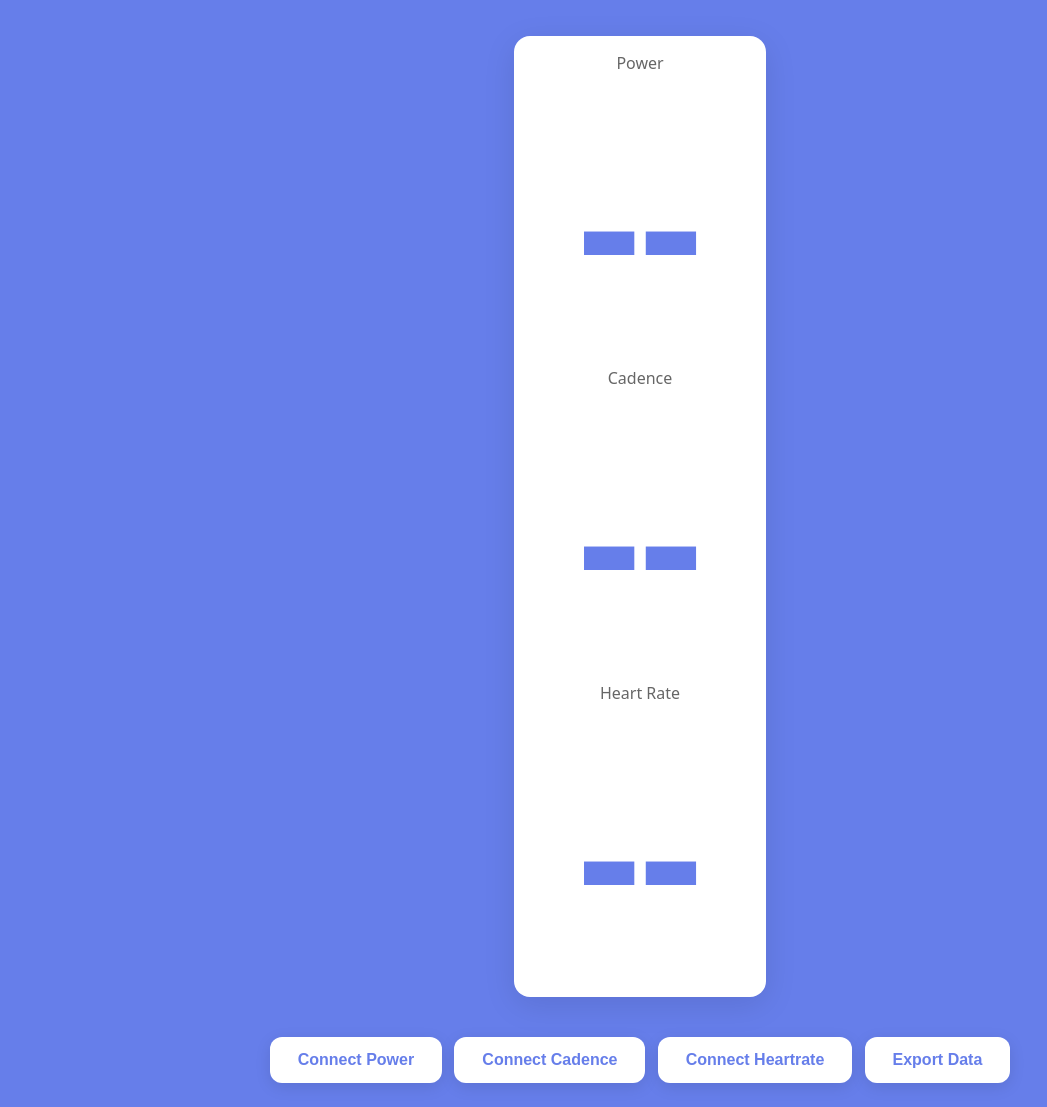
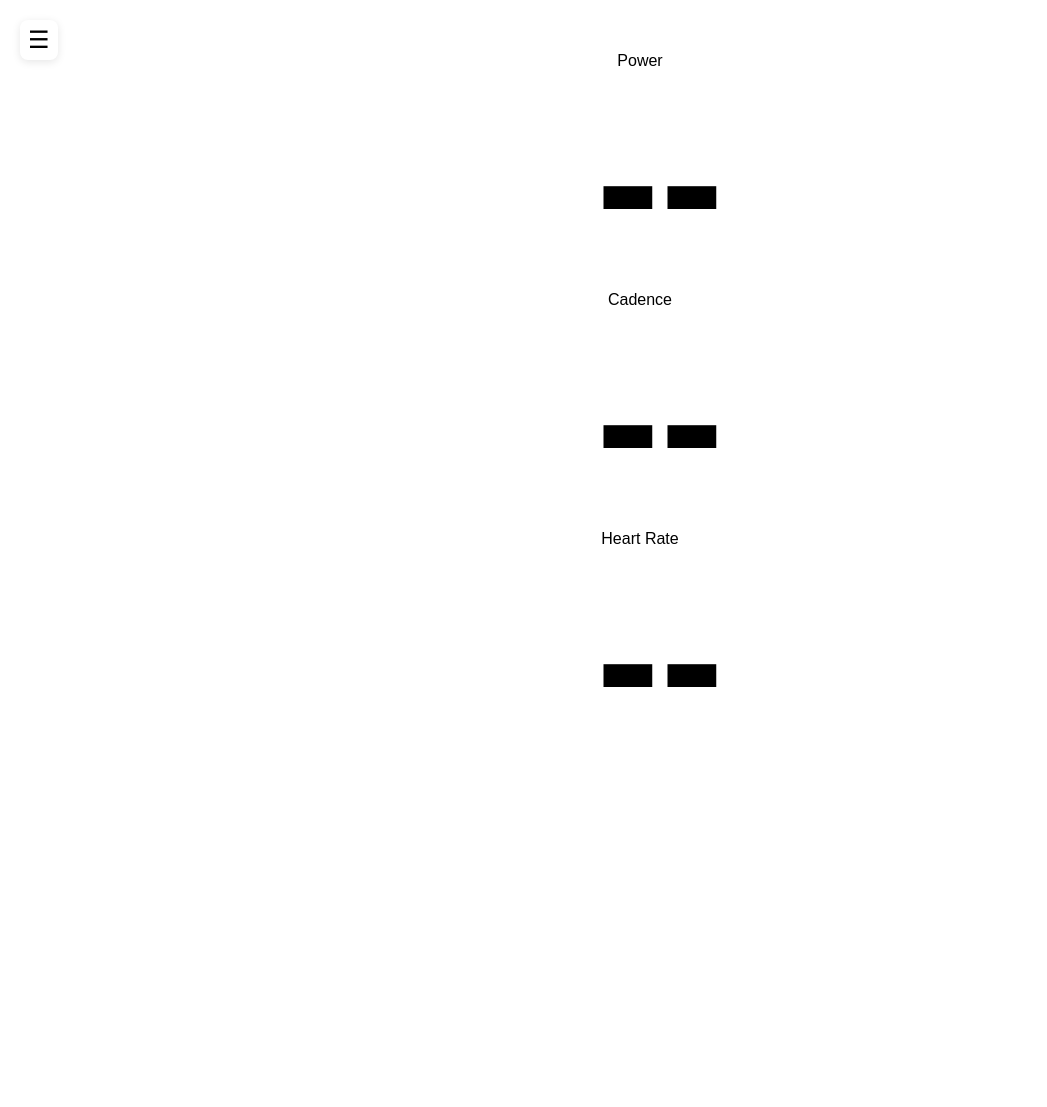
Before and after one commit to colscoding/tdd-spin-bike-power, a website built with Parcel: page index.html in a window 1280 px wide. Shown: the whole page, without its empty margins (0-1047 px from the left). After the commit the page ends 820 px from the top, so only its background shows below. Built offline with nearby package versions, Linux system fonts and the light colour scheme.

Commit message:
update layout

```diff
--- a/index.html
+++ b/index.html
@@ -21,12 +21,15 @@
             <dd id="heartrate"></dd>
         </dl>
     </div>
-    <div>
-        <button id="connectPower">Connect Power</button>
-        <button id="connectCadence">Connect Cadence</button>
-        <button id="connectHeartrate">Connect Heartrate</button>
-        <button id="exportData">Export Data</button>
-    </div>
+    <details>
+        <summary>☰</summary>
+        <div id="controls">
+            <button id="connectPower">Connect Power</button>
+            <button id="connectCadence">Connect Cadence</button>
+            <button id="connectHeartrate">Connect Heartrate</button>
+            <button id="exportData">Export Data</button>
+        </div>
+    </details>
 </body>
 
 </html>
--- a/main.css
+++ b/main.css
@@ -1,55 +1,67 @@
+* {
+    font-family: sans-serif;
+}
+
+/* Center content on page */
 body {
-    font-family: system-ui, sans-serif;
-    background: #667eea;
-    min-height: 100vh;
     display: flex;
+    flex-direction: column;
     align-items: center;
     justify-content: center;
-    gap: 20px;
-    flex-direction: column;
+    min-height: 100vh;
     margin: 0;
-    padding: 20px;
+    padding: 10px;
 }
 
-#metricsTable {
-    background: white;
-    border-radius: 16px;
-    box-shadow: 0 8px 32px rgba(0, 0, 0, 0.1);
-    overflow: hidden;
-    padding: 8px 0;
+/* Metric labels */
+#metricsTable dt {
+    font-size: 1em;
+    text-align: center;
 }
 
-#metricsTable dt,
+/* Metric values (large numbers) */
 #metricsTable dd {
-    padding: 0.5rem 4rem;
-    margin: 0;
+    font-size: 12em;
+    font-weight: bold;
+    text-align: center;
 }
 
-#metricsTable dt {
-    color: #666;
-    text-align: center;
-    font-weight: 500;
-    font-size: 1rem;
+/* Hamburger menu container - fixed to top left */
+details {
+    position: fixed;
+    top: 20px;
+    left: 20px;
+    background: white;
+    border-radius: 8px;
+    box-shadow: 0 2px 8px rgba(0, 0, 0, 0.1);
 }
 
-#metricsTable dd {
-    font-weight: 700;
-    font-size: 12rem;
-    color: #667eea;
-    text-align: center;
-    font-variant-numeric: tabular-nums;
+/* Hamburger icon (☰) */
+summary {
+    font-size: 24px;
+    padding: 6px 8px;
+    cursor: pointer;
+    list-style: none;
+    user-select: none;
 }
 
-button {
-    background: white;
-    border: none;
-    border-radius: 12px;
-    padding: 14px 28px;
-    font-size: 16px;
-    font-weight: 600;
-    color: #667eea;
+/* Controls container when menu is open */
+#controls {
+    text-align: center;
+    padding: 12px;
+    border-top: 1px solid #eee;
+    display: flex;
+    flex-direction: column;
+    gap: 8px;
+}
+
+/* All buttons */
+#controls button {
+    padding: 10px 20px;
+    font-size: 14px;
+    border: 1px solid #ccc;
+    border-radius: 4px;
+    background-color: #f9f9f9;
     cursor: pointer;
-    box-shadow: 0 4px 16px rgba(0, 0, 0, 0.1);
-    transition: transform 0.2s, box-shadow 0.2s;
-    margin: 4px;
+    white-space: nowrap;
 }
```
